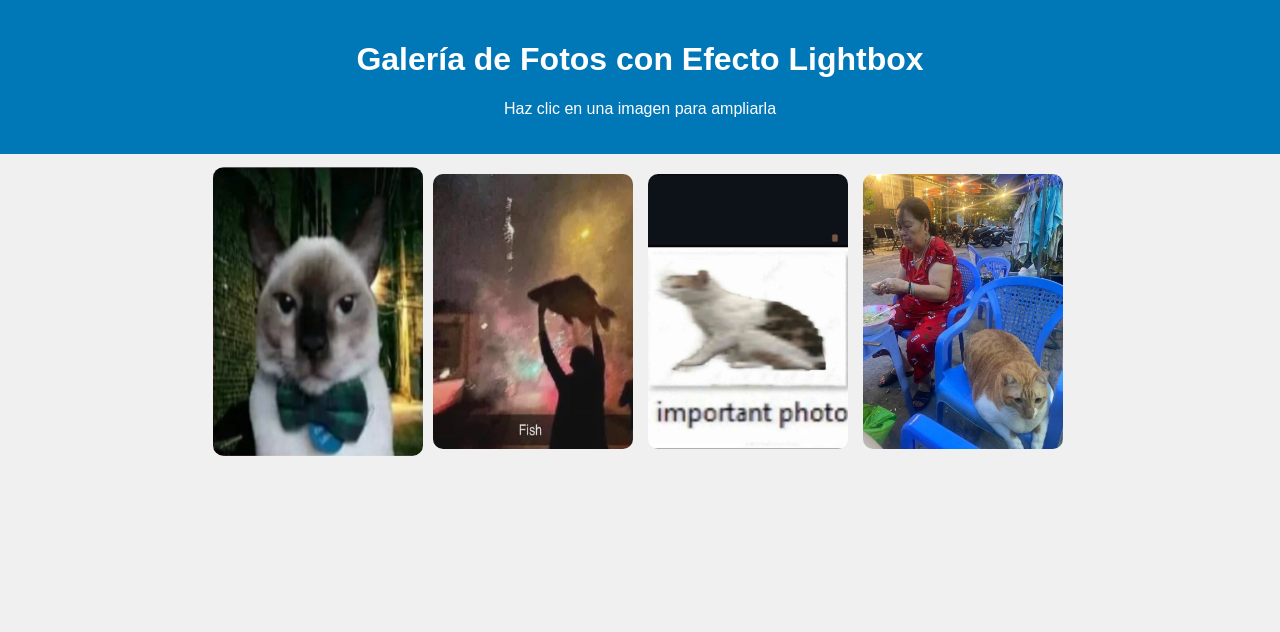
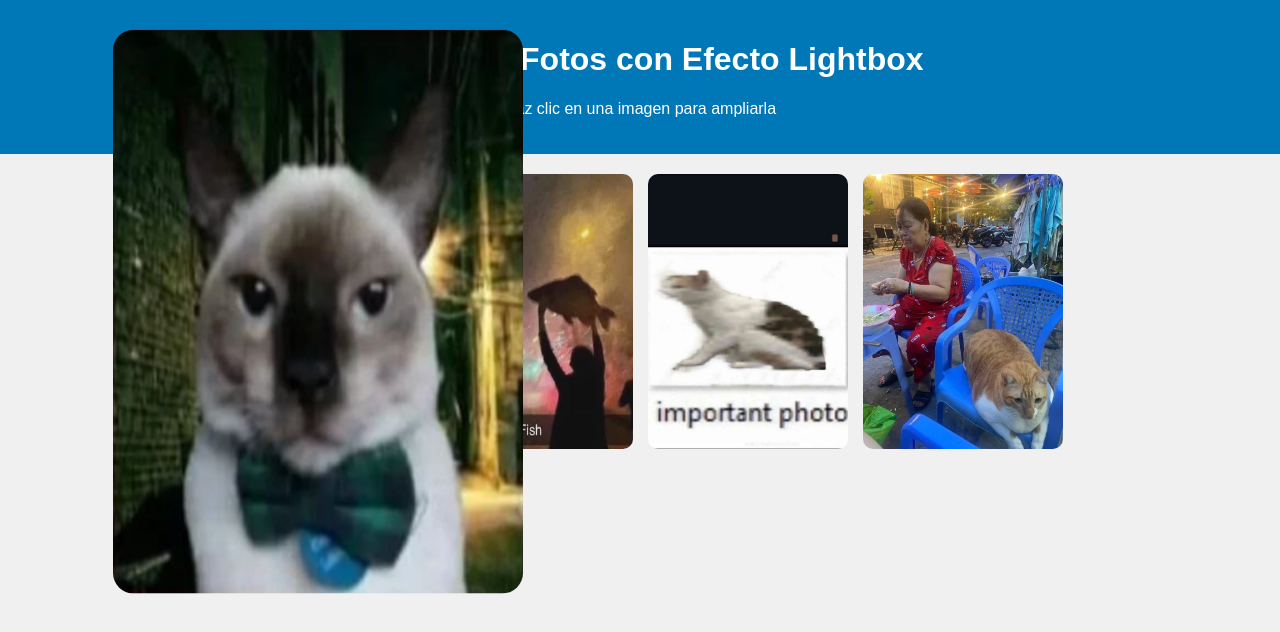
Before and after one commit to Kain-EMC/Galeria-de-imagenes, a plain HTML site: page index.html in a window 1280 px wide. In both pictures the pointer is over the picture 317 px from the left and 311 px from the top of the page. Drawn offline with Linux system fonts and the light colour scheme.

Commit message:
style.css

```diff
--- a/style.css
+++ b/style.css
@@ -28,7 +28,7 @@ header {
 }
 
 .galeria img:hover {
-  transform: scale(1.05);
+  transform: scale(2.05);
 }
 
 .lightbox {
@@ -63,4 +63,5 @@ header {
   color: white;
   text-align: center;
   margin-top: 10px;
+
 }
```
